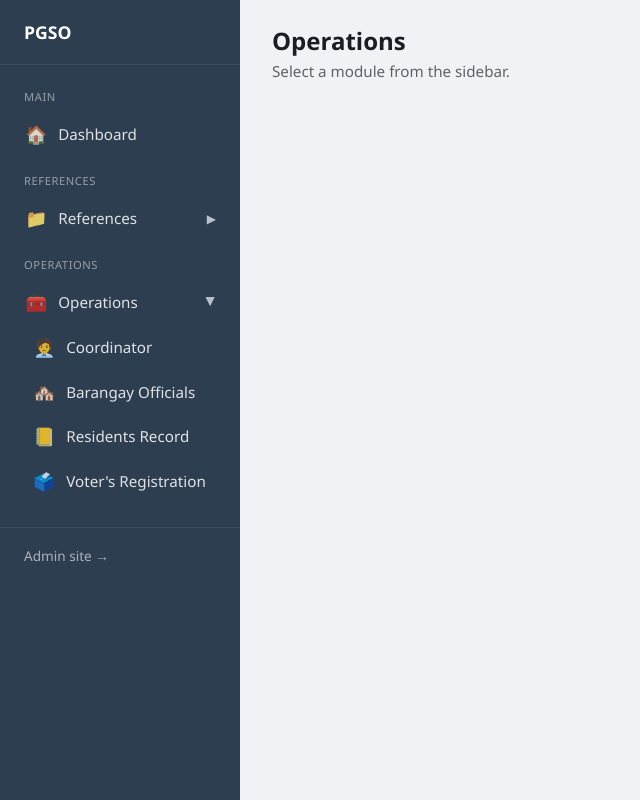
After one commit to briant118/PGSO, a Django app: page /operations/ in a window 1280 px wide. The commit adds this page. Shown: the whole page, without its empty margins (0-640 px from the left). Run offline with Django 5.2, Linux system fonts and the light colour scheme.

Commit message:
Added Operations tab

```diff
--- a/main/settings.py
+++ b/main/settings.py
@@ -39,6 +39,7 @@ INSTALLED_APPS = [
     'django.contrib.staticfiles',
     'reference',
     'mainapplication',
+    'operations',
 ]
 
 MIDDLEWARE = [
--- a/main/urls.py
+++ b/main/urls.py
@@ -5,4 +5,5 @@ urlpatterns = [
     path('admin/', admin.site.urls),
     path('', include('mainapplication.urls')),
     path('reference/', include('reference.urls')),
+    path('operations/', include('operations.urls')),
 ]
--- /dev/null
+++ b/operations/templates/operations/barangay_officials.html
@@ -0,0 +1,6 @@
+{% extends 'base.html' %}
+{% block title %}Barangay Officials – Operations – PGSO{% endblock %}
+{% block content %}
+  <h1 style="margin:0 0 0.25rem; font-size:1.5rem; color:#1a1d24;">Barangay Officials</h1>
+  <p style="margin:0 0 1.5rem; color:#5f6368; font-size:0.95rem;">Coming soon.</p>
+{% endblock %}
--- /dev/null
+++ b/operations/templates/operations/coordinator.html
@@ -0,0 +1,6 @@
+{% extends 'base.html' %}
+{% block title %}Coordinator – Operations – PGSO{% endblock %}
+{% block content %}
+  <h1 style="margin:0 0 0.25rem; font-size:1.5rem; color:#1a1d24;">Coordinator</h1>
+  <p style="margin:0 0 1.5rem; color:#5f6368; font-size:0.95rem;">Coming soon.</p>
+{% endblock %}
--- /dev/null
+++ b/operations/templates/operations/operations_index.html
@@ -0,0 +1,6 @@
+{% extends 'base.html' %}
+{% block title %}Operations – PGSO{% endblock %}
+{% block content %}
+  <h1 style="margin:0 0 0.25rem; font-size:1.5rem; color:#1a1d24;">Operations</h1>
+  <p style="margin:0 0 1.5rem; color:#5f6368; font-size:0.95rem;">Select a module from the sidebar.</p>
+{% endblock %}
--- /dev/null
+++ b/operations/templates/operations/residents_record.html
@@ -0,0 +1,6 @@
+{% extends 'base.html' %}
+{% block title %}Residents Record – Operations – PGSO{% endblock %}
+{% block content %}
+  <h1 style="margin:0 0 0.25rem; font-size:1.5rem; color:#1a1d24;">Residents Record</h1>
+  <p style="margin:0 0 1.5rem; color:#5f6368; font-size:0.95rem;">Coming soon.</p>
+{% endblock %}
--- /dev/null
+++ b/operations/templates/operations/voters_registration.html
@@ -0,0 +1,6 @@
+{% extends 'base.html' %}
+{% block title %}Voter's Registration – Operations – PGSO{% endblock %}
+{% block content %}
+  <h1 style="margin:0 0 0.25rem; font-size:1.5rem; color:#1a1d24;">Voter's Registration</h1>
+  <p style="margin:0 0 1.5rem; color:#5f6368; font-size:0.95rem;">Coming soon.</p>
+{% endblock %}
--- /dev/null
+++ b/operations/urls.py
@@ -0,0 +1,13 @@
+from django.urls import path
+
+from . import views
+
+app_name = "operations"
+
+urlpatterns = [
+    path("", views.operations_index, name="index"),
+    path("coordinator/", views.coordinator, name="coordinator"),
+    path("barangay-officials/", views.barangay_officials, name="barangay_officials"),
+    path("residents-record/", views.residents_record, name="residents_record"),
+    path("voters-registration/", views.voters_registration, name="voters_registration"),
+]
--- a/operations/views.py
+++ b/operations/views.py
@@ -1,3 +1,21 @@
 from django.shortcuts import render
 
-# Create your views here.
+
+def operations_index(request):
+    return render(request, "operations/operations_index.html")
+
+
+def coordinator(request):
+    return render(request, "operations/coordinator.html")
+
+
+def barangay_officials(request):
+    return render(request, "operations/barangay_officials.html")
+
+
+def residents_record(request):
+    return render(request, "operations/residents_record.html")
+
+
+def voters_registration(request):
+    return render(request, "operations/voters_registration.html")
--- a/templates/base.html
+++ b/templates/base.html
@@ -20,7 +20,7 @@
     .side-nav .nav-link .nav-icon { font-size: 1.1rem; width: 1.4em; text-align: center; }
     .side-nav .nav-dropdown-toggle { border: none; background: none; width: 100%; text-align: left; cursor: pointer; font: inherit; padding: 0; }
     .side-nav .nav-dropdown-chevron { margin-left: auto; font-size: 0.75rem; opacity: 0.8; transition: transform 0.15s; }
-    .side-nav .nav-dropdown.open + .nav-dropdown-chevron,
+    .side-nav .nav-link.is-open .nav-dropdown-chevron,
     .side-nav .nav-link.active .nav-dropdown-chevron { transform: rotate(90deg); }
     .side-nav .nav-dropdown { display: none; padding-left: 0.5rem; }
     .side-nav .nav-dropdown.open { display: block; }
@@ -42,14 +42,28 @@
       </div>
       <div class="nav-section">
         <div class="nav-section-title">References</div>
-        <a href="{% url 'reference:index' %}" class="nav-link js-ref-toggle">
+        <a href="{% url 'reference:index' %}" class="nav-link js-nav-toggle {% if request.resolver_match.app_name == 'reference' %}is-open{% endif %}" data-nav="reference">
           <span class="nav-icon">📁</span>
           References
           <span class="nav-dropdown-chevron">▶</span>
         </a>
-        <div class="nav-dropdown js-ref-dropdown {% if request.resolver_match.app_name == 'reference' %}open{% endif %}">
+        <div class="nav-dropdown js-nav-dropdown {% if request.resolver_match.app_name == 'reference' %}open{% endif %}" data-nav="reference">
           <a href="{% url 'reference:barangay_list' %}" class="nav-link {% if request.resolver_match.url_name == 'barangay_list' %}active{% endif %}"><span class="nav-icon">📍</span> Barangay</a>
           <a href="{% url 'reference:position_list' %}" class="nav-link {% if request.resolver_match.url_name == 'position_list' %}active{% endif %}"><span class="nav-icon">👤</span> Positions</a>
+        </div>
+      </div>
+      <div class="nav-section">
+        <div class="nav-section-title">Operations</div>
+        <a href="{% url 'operations:index' %}" class="nav-link js-nav-toggle {% if request.resolver_match.app_name == 'operations' %}is-open{% endif %}" data-nav="operations">
+          <span class="nav-icon">🧰</span>
+          Operations
+          <span class="nav-dropdown-chevron">▶</span>
+        </a>
+        <div class="nav-dropdown js-nav-dropdown {% if request.resolver_match.app_name == 'operations' %}open{% endif %}" data-nav="operations">
+          <a href="{% url 'operations:coordinator' %}" class="nav-link {% if request.resolver_match.url_name == 'coordinator' %}active{% endif %}"><span class="nav-icon">🧑‍💼</span> Coordinator</a>
+          <a href="{% url 'operations:barangay_officials' %}" class="nav-link {% if request.resolver_match.url_name == 'barangay_officials' %}active{% endif %}"><span class="nav-icon">🏘️</span> Barangay Officials</a>
+          <a href="{% url 'operations:residents_record' %}" class="nav-link {% if request.resolver_match.url_name == 'residents_record' %}active{% endif %}"><span class="nav-icon">📒</span> Residents Record</a>
+          <a href="{% url 'operations:voters_registration' %}" class="nav-link {% if request.resolver_match.url_name == 'voters_registration' %}active{% endif %}"><span class="nav-icon">🗳️</span> Voter's Registration</a>
         </div>
       </div>
     </nav>
@@ -64,14 +78,22 @@
   </div>
   <script>
     (function () {
-      const toggle = document.querySelector('.js-ref-toggle');
-      const dropdown = document.querySelector('.js-ref-dropdown');
-      if (!toggle || !dropdown) return;
+      const toggles = Array.from(document.querySelectorAll('.js-nav-toggle'));
+      if (!toggles.length) return;
 
-      toggle.addEventListener('click', function (e) {
-        // Allow opening/closing without leaving the page
-        e.preventDefault();
-        dropdown.classList.toggle('open');
+      toggles.forEach((toggle) => {
+        const key = toggle.getAttribute('data-nav');
+        if (!key) return;
+        const dropdown = document.querySelector(`.js-nav-dropdown[data-nav="${key}"]`);
+        if (!dropdown) return;
+
+        toggle.addEventListener('click', function (e) {
+          // Allow opening/closing without leaving the page
+          e.preventDefault();
+          const willOpen = !dropdown.classList.contains('open');
+          dropdown.classList.toggle('open');
+          toggle.classList.toggle('is-open', willOpen);
+        });
       });
     })();
   </script>
```
